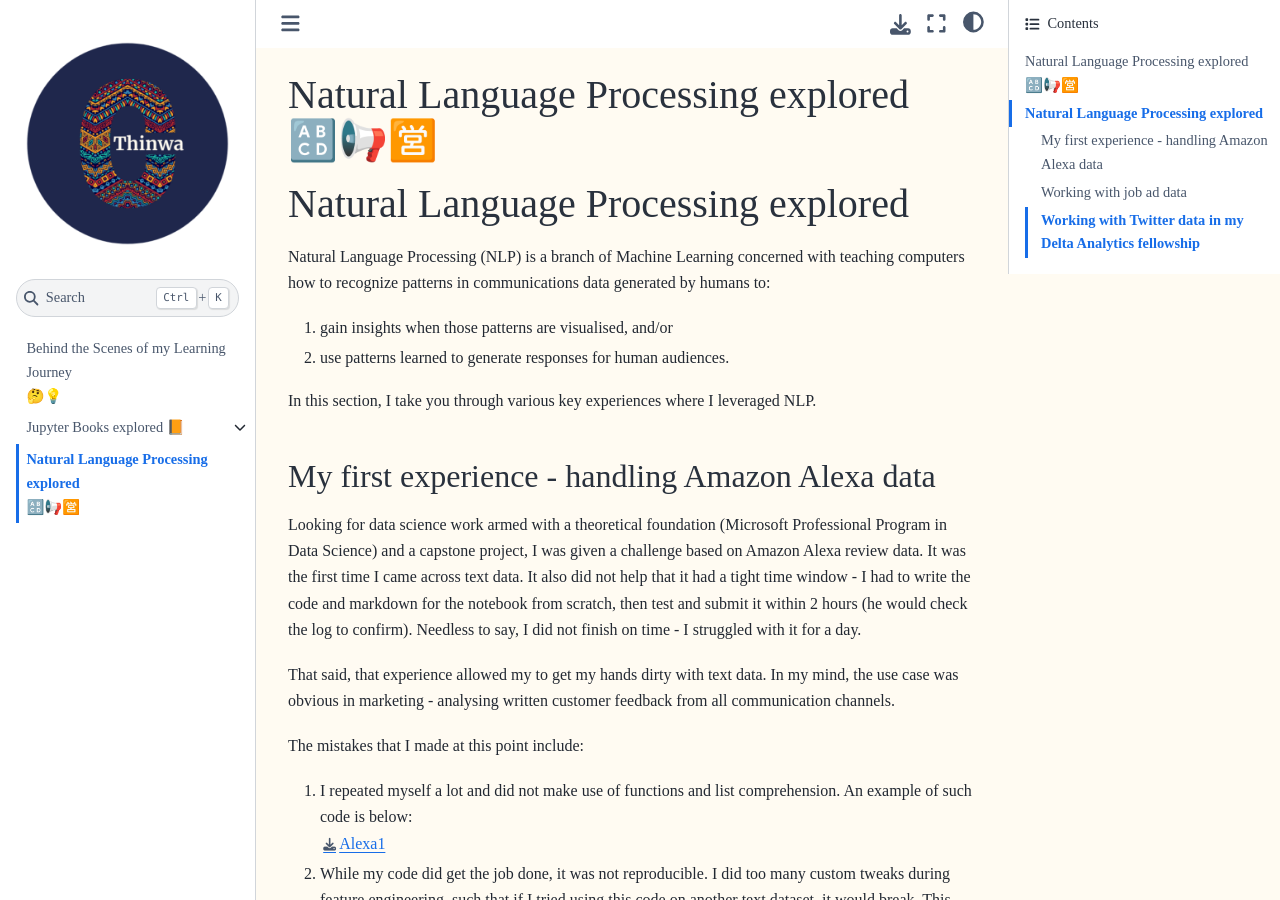
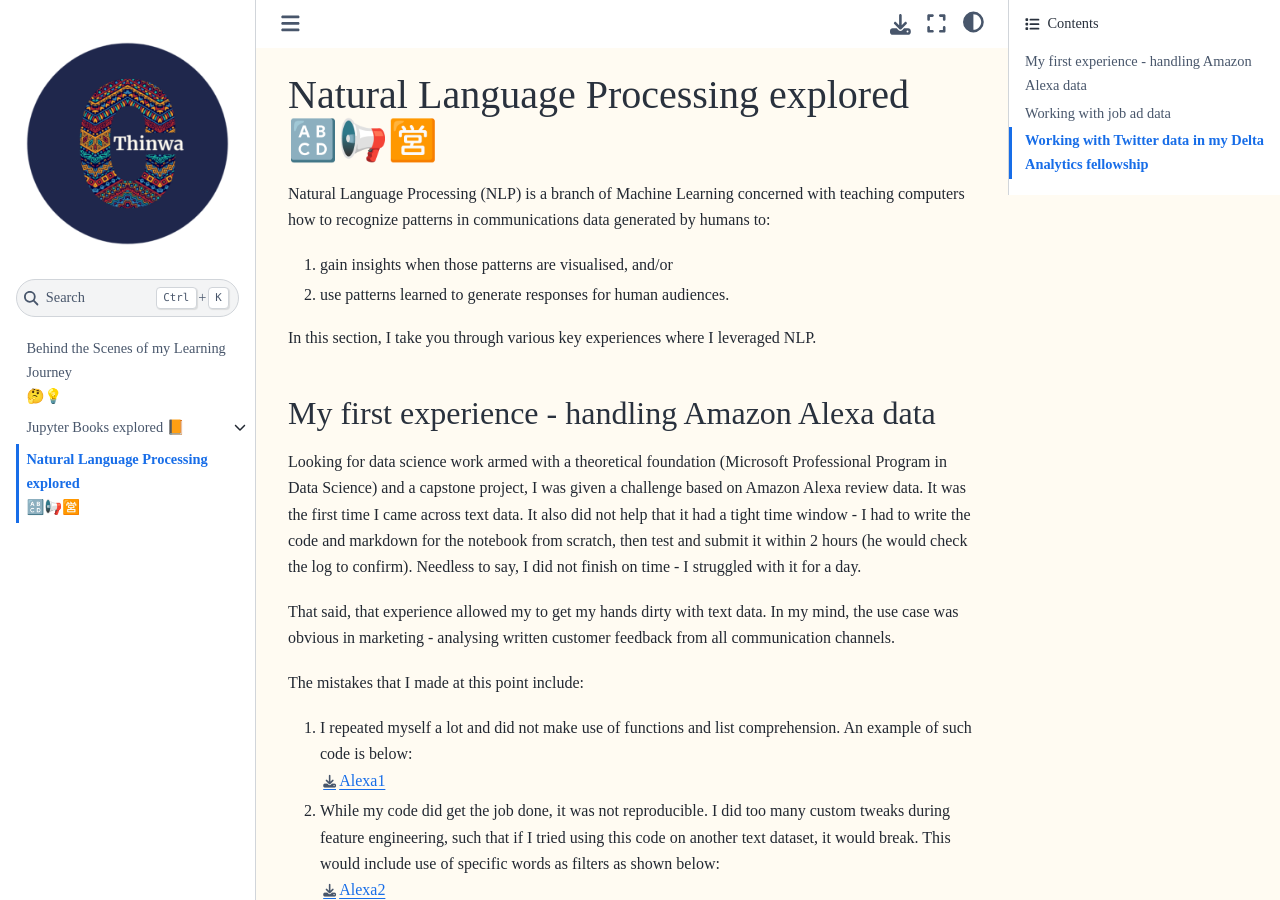
Before and after one commit to CeeThinwa/BTS-Continuous-Learning, a Jupyter Book: the page built from book/NLP_explored.md, in a window 1280 px wide and 900 px high. Built offline with Jupyter Book 1.0.4 settings and Sphinx 7.4.7 and the Sphinx Book theme 1.1.4, drawn with Linux system fonts in a browser that asks for light colours.

Commit message:
Update NLP_explored.md

```diff
--- a/book/NLP_explored.md
+++ b/book/NLP_explored.md
@@ -1,7 +1,5 @@
 (NLP)=
 # Natural Language Processing explored <br> 🔠📢🈺
-
-# Natural Language Processing explored
 
 Natural Language Processing (NLP) is a branch of Machine Learning
 concerned with teaching computers how to recognize patterns in
```
